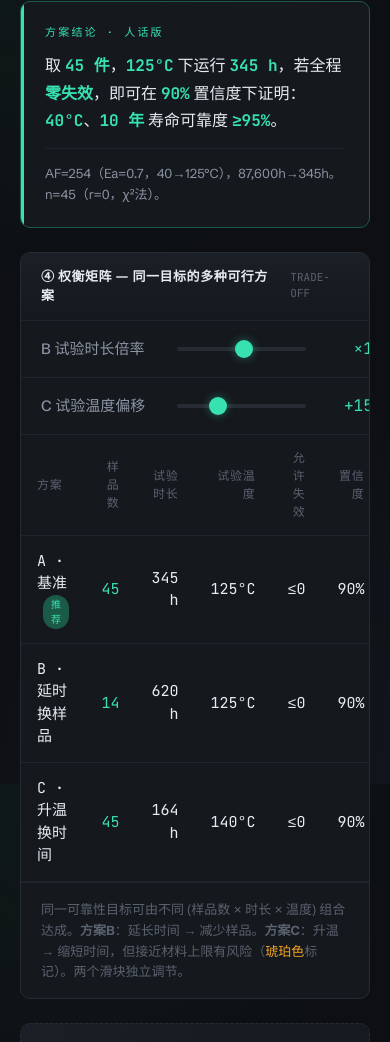
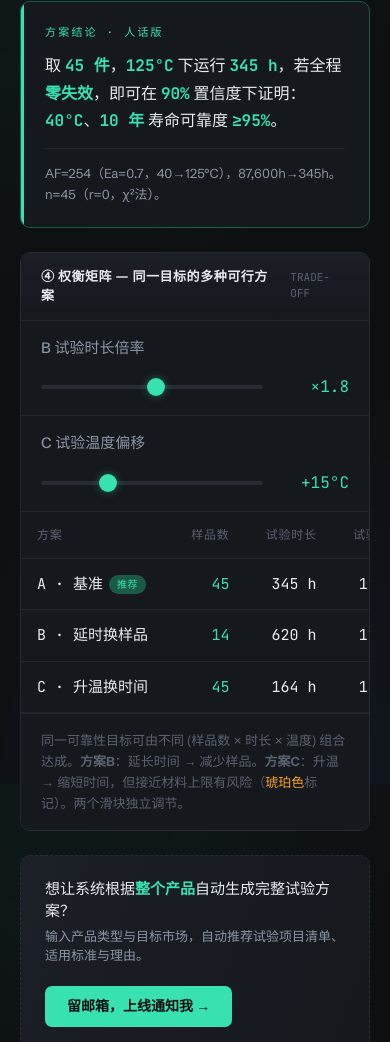
Before and after one commit to lanyeqing15-svg/ReliabilityTool, a plain HTML site: page index.html in a window 390 px wide. Shown: the part 1748-2790 px from the top of the page. Drawn offline with Linux system fonts and the light colour scheme.

Commit message:
fix mobile table overflow

```diff
--- a/index.html
+++ b/index.html
@@ -48,6 +48,9 @@ input[type=number]:focus,select:focus{outline:none;border-color:var(--signal);bo
 table{width:100%;border-collapse:collapse;font-family:'JetBrains Mono',monospace}th,td{padding:14px 16px;text-align:right;font-size:15px;border-bottom:1px solid var(--line-soft)}th{color:var(--ink-faint);font-weight:500;font-size:12px;text-transform:uppercase;letter-spacing:.06em}th:first-child,td:first-child{text-align:left}tbody tr{transition:background .15s}tbody tr:hover{background:var(--panel-2)}td.hl{color:var(--signal)}
 .tag{display:inline-block;font-size:10px;padding:2px 8px;border-radius:100px;letter-spacing:.04em;vertical-align:middle;margin-left:6px}.tag.base{background:var(--signal-soft);color:var(--signal)}.tag.warn{background:var(--amber-soft);color:var(--amber)}
 .matrix .note{padding:16px 20px;font-size:13px;color:var(--ink-faint);border-top:1px solid var(--line-soft);line-height:1.6}
+.matrix{overflow-x:auto;-webkit-overflow-scrolling:touch}
+.matrix table{min-width:560px}
+@media(max-width:600px){.slider-row{flex-wrap:wrap;gap:10px}.slider-row label{min-width:auto;width:100%}}
 .slider-row{display:flex;align-items:center;gap:16px;padding:16px 20px;border-bottom:1px solid var(--line-soft)}.slider-row label{margin:0;white-space:nowrap;min-width:120px;font-size:15px}
 input[type=range]{flex:1;-webkit-appearance:none;height:4px;background:var(--line);border-radius:2px;outline:none}input[type=range]::-webkit-slider-thumb{-webkit-appearance:none;width:18px;height:18px;border-radius:50%;background:var(--signal);cursor:pointer;box-shadow:0 0 10px rgba(55,225,176,.4)}input[type=range]::-moz-range-thumb{width:18px;height:18px;border:none;border-radius:50%;background:var(--signal);cursor:pointer}
 .slider-val{font-family:'JetBrains Mono',monospace;color:var(--signal);min-width:70px;text-align:right;font-size:16px}
```
